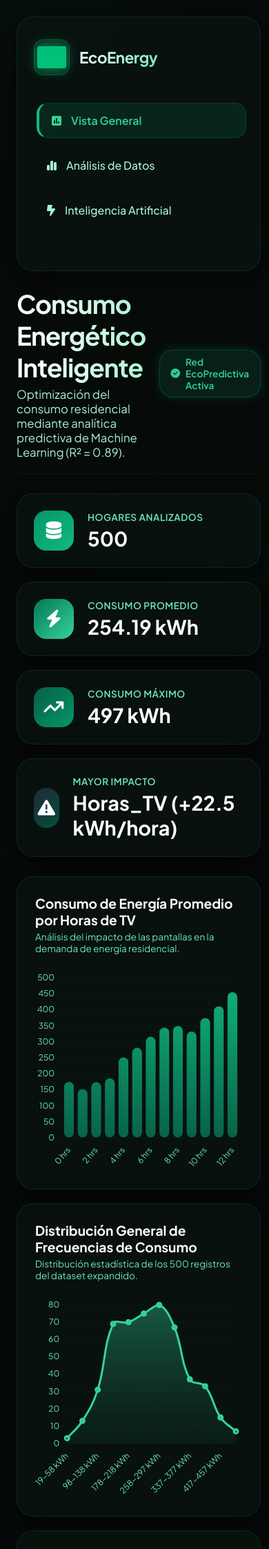
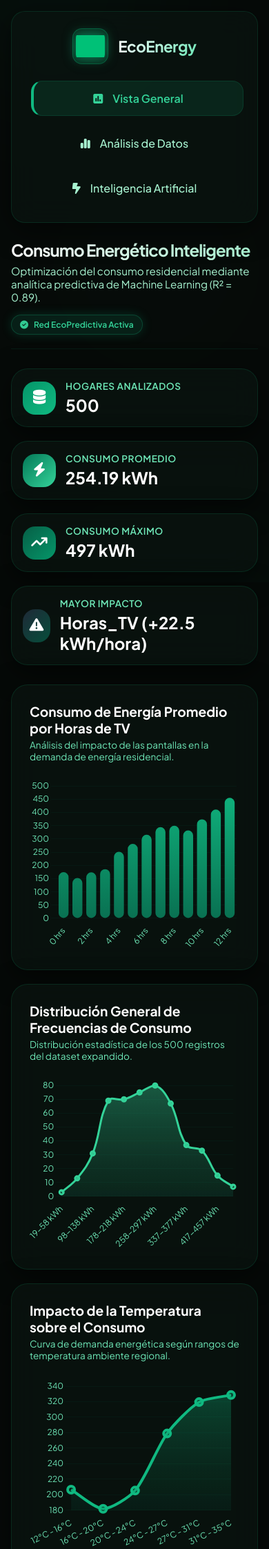
Before and after one commit to Camilo-JC/ecoenergy, a Flask app: page / in a window 390 px wide. Shown: the top 2245 px of the page at 69% size. Run offline with Flask 3, Linux system fonts and the light colour scheme; grey boxes are pictures that could not be loaded.

Commit message:
Make dashboard fully responsive

```diff
--- a/static/style.css
+++ b/static/style.css
@@ -562,31 +562,115 @@ input[type="number"]:focus {
 @media (max-width: 1200px) {
     .dashboard-container {
         grid-template-columns: 1fr;
+        padding: 16px;
     }
+
     .sidebar {
         height: auto;
         position: relative;
         top: 0;
+        padding: 24px;
+        border-radius: 20px;
     }
+
+    nav {
+        flex-direction: row;
+        flex-wrap: wrap;
+        justify-content: center;
+        margin-bottom: 0;
+    }
+
     .kpi-grid {
         grid-template-columns: repeat(2, 1fr);
     }
 }
 
 @media (max-width: 768px) {
+    header {
+        flex-direction: column;
+        align-items: flex-start;
+        gap: 16px;
+    }
+
+    .page-title {
+        font-size: 1.8rem;
+    }
+
     .kpi-grid {
         grid-template-columns: 1fr;
     }
+
     .charts-grid {
         grid-template-columns: 1fr;
     }
+
     .chart-container.full-width {
         grid-column: span 1;
     }
+
     .ai-body {
         grid-template-columns: 1fr;
+        gap: 24px;
     }
+
     .form-row {
         grid-template-columns: 1fr;
     }
+
+    .ai-section {
+        padding: 24px 16px;
+    }
+
+    #predicted-consumption {
+        font-size: 2.8rem;
+    }
+
+    .canvas-wrapper, .canvas-wrapper-large {
+        height: 250px;
+    }
+
+    nav {
+        flex-direction: column;
+        width: 100%;
+    }
+
+    nav a {
+        width: 100%;
+        justify-content: center;
+    }
+
+    .logo-container {
+        justify-content: center;
+        margin-bottom: 24px;
+    }
 }
+
+@media (max-width: 480px) {
+    .page-title {
+        font-size: 1.5rem;
+    }
+
+    .subtitle {
+        font-size: 0.95rem;
+    }
+
+    .status-indicator {
+        font-size: 0.75rem;
+        padding: 6px 12px;
+    }
+
+    .kpi-card {
+        padding: 16px;
+        gap: 14px;
+    }
+
+    .icon-wrapper {
+        width: 48px;
+        height: 48px;
+        font-size: 1.3rem;
+    }
+
+    .kpi-info h3 {
+        font-size: 1.5rem;
+    }
+}
```
